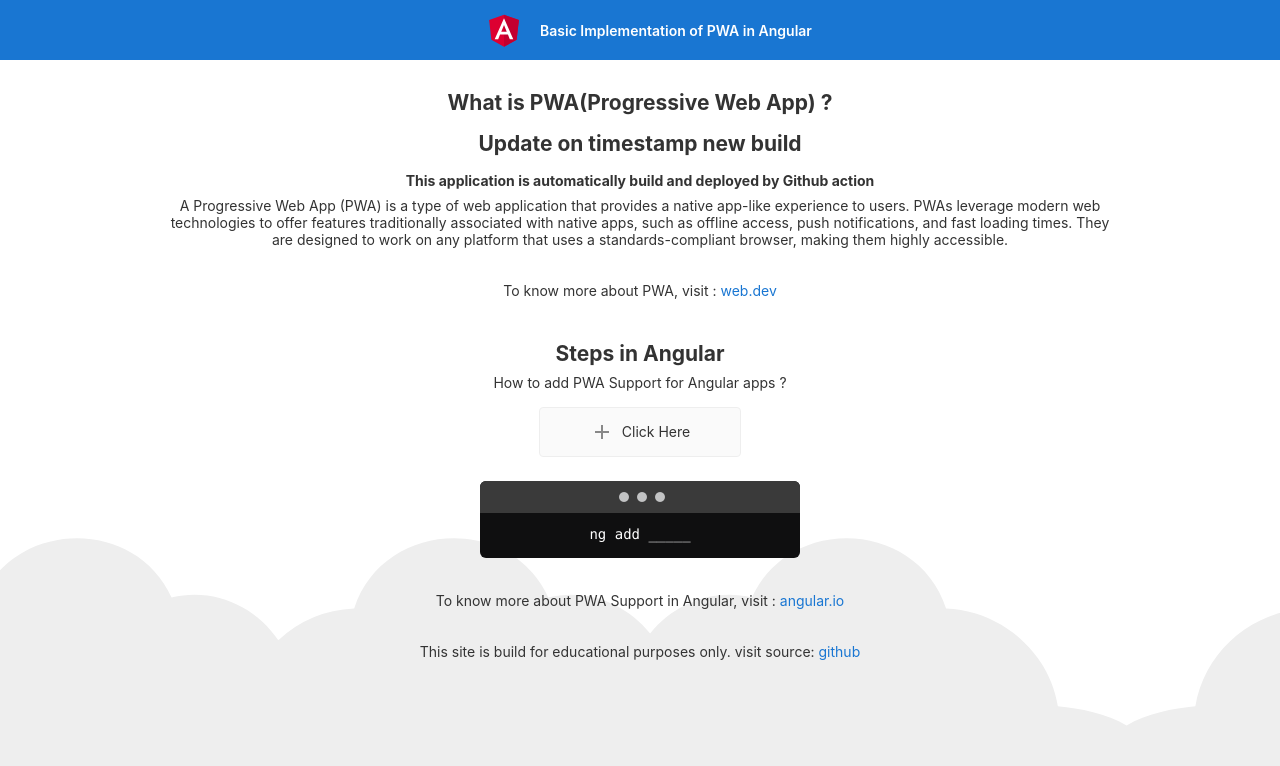
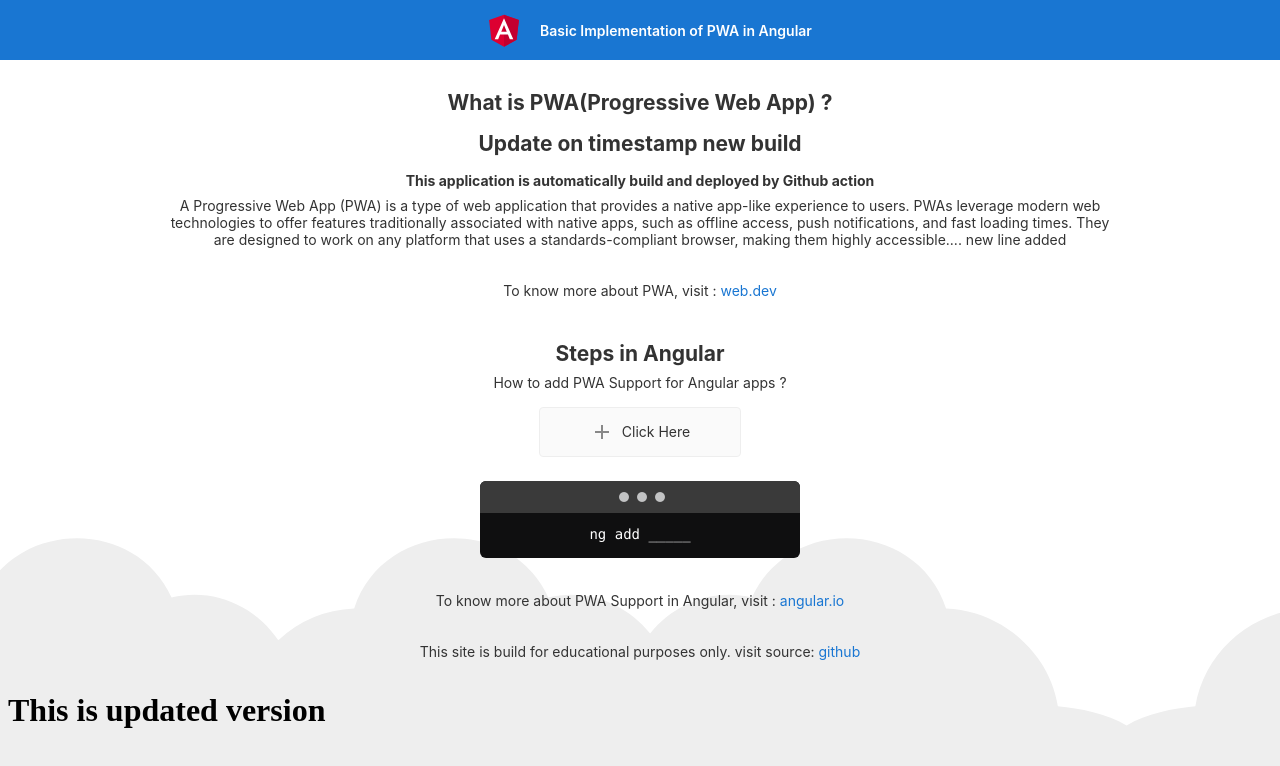
Before and after one commit to Sabarit23/Sample-Pwa, an Angular app: page / in a window 1280 px wide. Shown: the top 766 px of the page. Built offline with nearby package versions, Linux system fonts and the light colour scheme.

Commit message:
updated yml 36

```diff
--- a/src/app/app.component.html
+++ b/src/app/app.component.html
@@ -241,7 +241,7 @@
     to offer features traditionally associated with native apps, such as offline
     access, push notifications, and fast loading times. They are designed to
     work on any platform that uses a standards-compliant browser, making them
-    highly accessible.
+    highly accessible.... new line added
   </p>
 
   <br />
--- a/src/index.html
+++ b/src/index.html
@@ -13,6 +13,7 @@
 
 <body>
   <app-root></app-root>
+  <h1>This is updated version</h1>
   <noscript>Please enable JavaScript to continue using this application.</noscript>
 </body>
 
```
